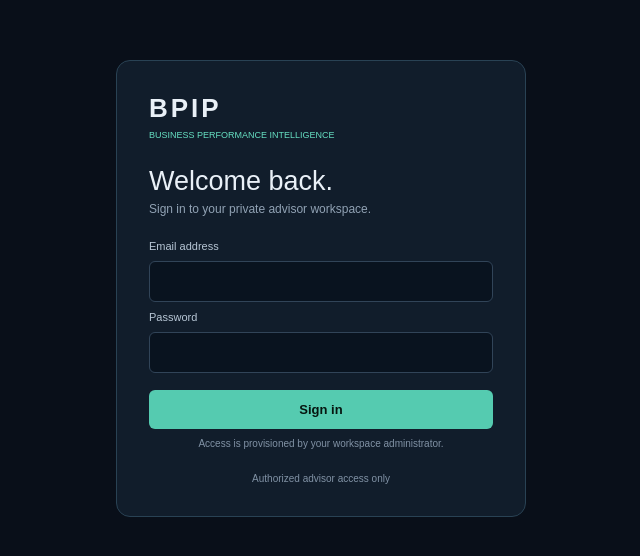
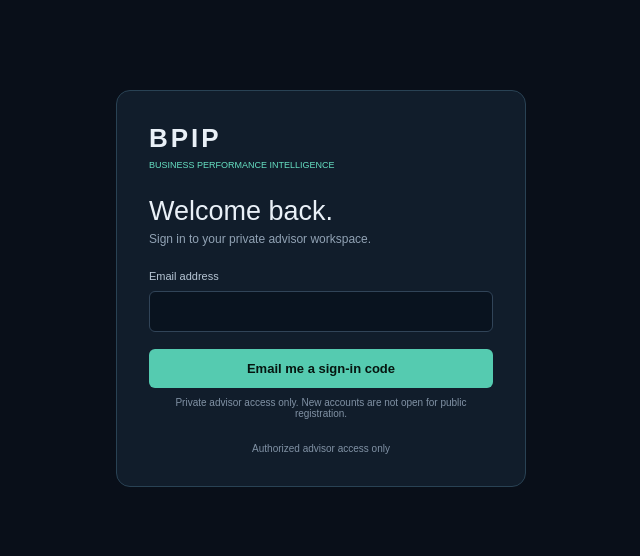
Before and after one commit to burchdad/bpip_advisor, a Next.js app: page /auth/sign-in in a window 1280 px wide. Shown: the part 112-668 px from the top of the page, without its empty margins (319-959 px from the left). Built offline with nearby package versions, Linux system fonts and the light colour scheme; what @neon/auth would draw is missing.

Commit message:
Use passwordless email OTP for advisor sign-in

```diff
--- a/src/components/sign-in-form.tsx
+++ b/src/components/sign-in-form.tsx
@@ -3,28 +3,32 @@ import { useState } from "react";
 import { useRouter } from "next/navigation";
 import { authClient } from "@/lib/auth/client";
 
-export default function SignInForm() {
+export default function SignInForm(){
  const router=useRouter();
  const [email,setEmail]=useState("");
- const [password,setPassword]=useState("");
+ const [otp,setOtp]=useState("");
+ const [sent,setSent]=useState(false);
  const [error,setError]=useState("");
  const [busy,setBusy]=useState(false);
- async function submit(e:React.FormEvent<HTMLFormElement>){
+ async function send(e:React.FormEvent<HTMLFormElement>){
   e.preventDefault();setError("");setBusy(true);
-  try{
-   const result=await authClient.signIn.email({email,password});
-   if(result.error){setError(result.error.message||"Invalid email or password.");return;}
-   router.replace("/");router.refresh();
-  }catch{setError("Unable to sign in. Please try again.");}
+  try{const r=await authClient.emailOtp.sendVerificationOtp({email,type:"sign-in"});if(r.error){setError(r.error.message||"Could not send code.");return;}setSent(true);}
+  catch{setError("Could not send a sign-in code. Try again.");}
   finally{setBusy(false);}
  }
- return <form className="auth-form" onSubmit={submit}>
+ async function verify(e:React.FormEvent<HTMLFormElement>){
+  e.preventDefault();setError("");setBusy(true);
+  try{const r=await authClient.signIn.emailOtp({email,otp});if(r.error){setError(r.error.message||"That code could not be verified.");return;}router.replace("/");router.refresh();}
+  catch{setError("Sign-in failed. Request a new code.");}
+  finally{setBusy(false);}
+ }
+ return <form className="auth-form" onSubmit={sent?verify:send}>
   <label htmlFor="email">Email address</label>
-  <input id="email" type="email" autoComplete="username" required value={email} onChange={e=>setEmail(e.target.value)}/>
-  <label htmlFor="password">Password</label>
-  <input id="password" type="password" autoComplete="current-password" required value={password} onChange={e=>setPassword(e.target.value)}/>
+  <input id="email" type="email" autoComplete="email" required value={email} onChange={e=>setEmail(e.target.value)} disabled={sent}/>
+  {sent?<><label htmlFor="otp">6-digit sign-in code</label><input id="otp" inputMode="numeric" autoComplete="one-time-code" maxLength={6} required value={otp} onChange={e=>setOtp(e.target.value)}/></>:null}
   {error?<p className="auth-error" role="alert">{error}</p>:null}
-  <button type="submit" disabled={busy}>{busy?"Signing in...":"Sign in"}</button>
-  <p className="auth-note">Access is provisioned by your workspace administrator.</p>
+  <button type="submit" disabled={busy}>{busy?"Please wait...":sent?"Verify and sign in":"Email me a sign-in code"}</button>
+  {sent?<button type="button" onClick={()=>{setSent(false);setOtp("");setError("");}}>Use a different email</button>:null}
+  <p className="auth-note">Private advisor access only. New accounts are not open for public registration.</p>
  </form>;
 }
```
